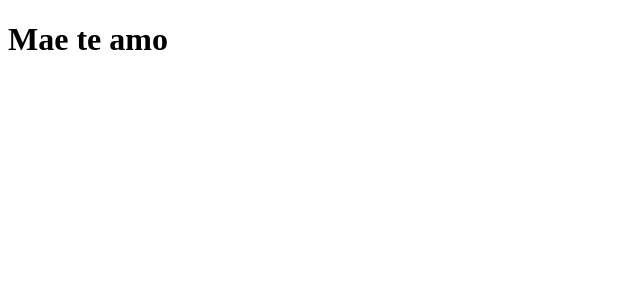
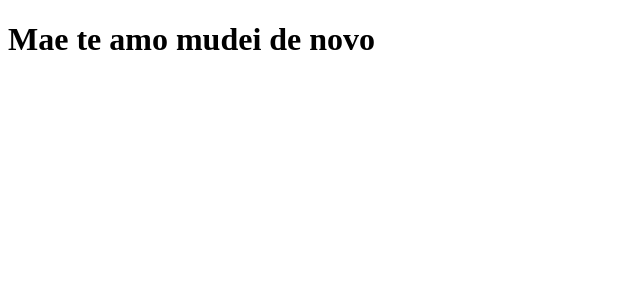
Before and after one commit to marioloco123/clone-tabnews, a Next.js app: page / in a window 1280 px wide. Shown: the top 300 px of the page, without its empty margins (0-640 px from the left). Built offline with nearby package versions, Linux system fonts and the light colour scheme.

Commit message:
modifiquei a frase

```diff
--- a/pages/index.js
+++ b/pages/index.js
@@ -1,5 +1,5 @@
 function Home () {
-    return <h1>Mae te amo</h1>
+    return <h1>Mae te amo mudei de novo</h1>
 }
 
 export default Home;
```
